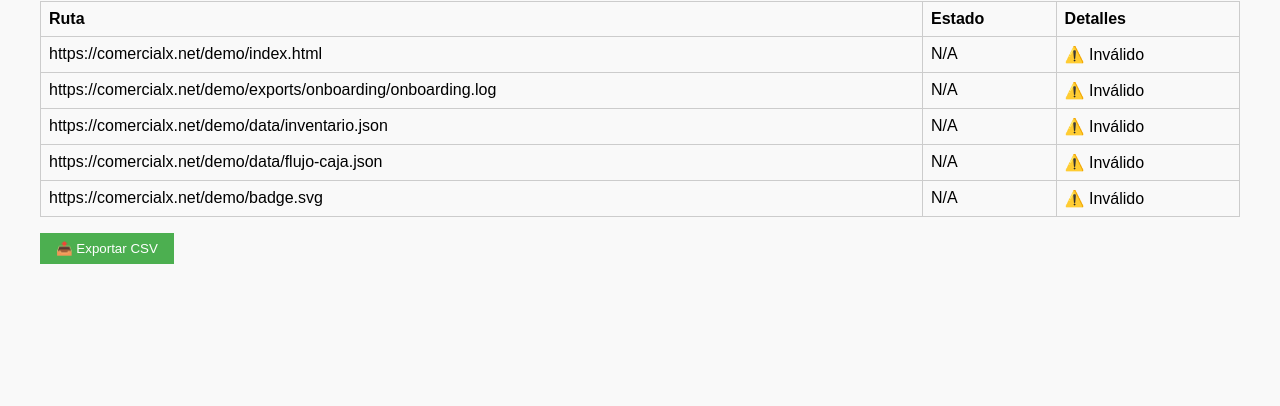
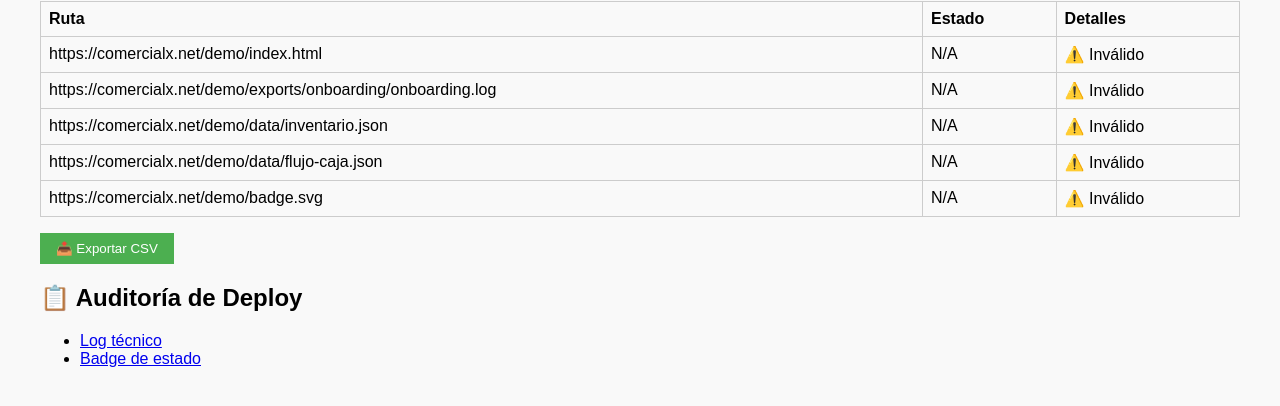
Before and after one commit to ACSERNE/comercialx-demo, a plain HTML site: page dashboard/index.html in a window 1280 px wide. Shown: the part 120-526 px from the top of the page. Drawn offline with Linux system fonts and the light colour scheme; no server answers.

Commit message:
🔍 Auditoría visual y badge de deploy integrados

```diff
--- a/dashboard/index.html
+++ b/dashboard/index.html
@@ -60,3 +60,9 @@
   </script>
 </body>
 </html>
+
+<h2>📋 Auditoría de Deploy</h2>
+<ul>
+  <li><a href="../exports/deploy/deploy.log">Log técnico</a></li>
+  <li><a href="../badge-deploy.svg">Badge de estado</a></li>
+</ul>
```
Also changed, not shown: badge-deploy.svg (added).
